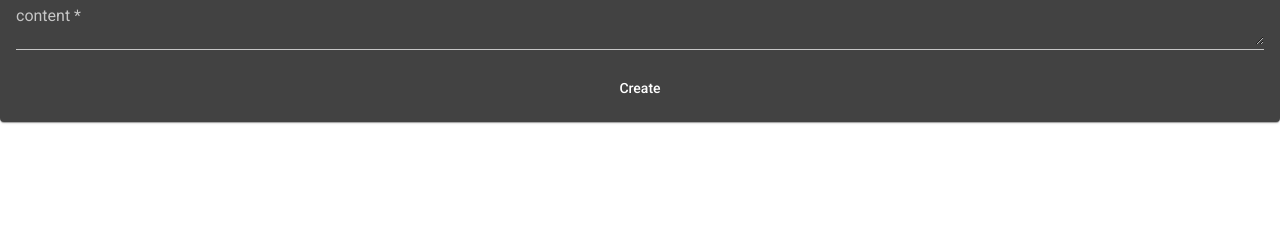
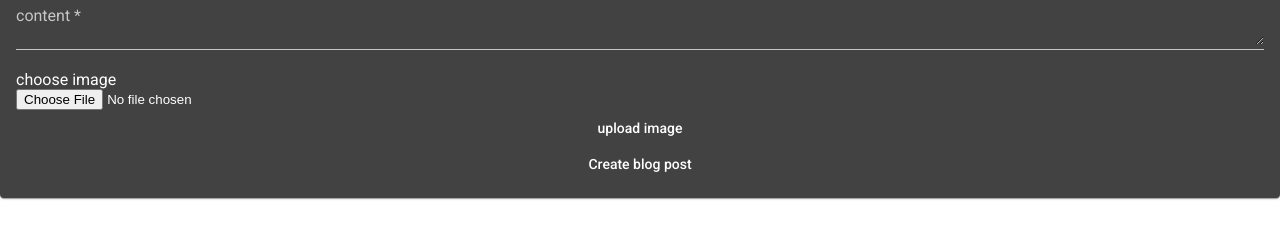
Before and after one commit to Toure2019/stack-mean-whisky-cms-clt, an Angular app: page /admin in a window 1280 px wide. Shown: the part 314-546 px from the top of the page. Built offline with nearby package versions, Linux system fonts and the light colour scheme; no server answers.

Commit message:
S5: Upload d'image depuis Angular vers le serveur Express.js

```diff
--- a/src/app/blogpost-create/blogpost-create.component.html
+++ b/src/app/blogpost-create/blogpost-create.component.html
@@ -10,7 +10,11 @@
             <mat-form-field>
                 <textarea matInput placeholder="content" required formControlName="content"></textarea>
             </mat-form-field>
-            <button mat-button type="submit">Create</button>
+            <label for="image">choose image</label>
+            <input type="file" name="image" id="image" formControlName="image" >
+
+            <button type="button" mat-button (click)="upload()">upload image</button>
+            <button mat-button type="submit">Create blog post</button>
         </div>
     </form>
 </mat-card>
--- a/src/app/blogpost-create/blogpost-create.component.ts
+++ b/src/app/blogpost-create/blogpost-create.component.ts
@@ -1,4 +1,4 @@
-import { Component, OnInit } from '@angular/core';
+import { Component, OnInit, ElementRef } from '@angular/core';
 import { FormGroup, FormBuilder, FormGroupDirective } from '@angular/forms';
 import { BlogpostService } from '../blogpost.service';
 
@@ -10,7 +10,7 @@
 export class BlogpostCreateComponent implements OnInit {
   creationForm: FormGroup;
 
-  constructor(private fb: FormBuilder, private blogpostService: BlogpostService) { }
+  	constructor(private fb: FormBuilder, private blogpostService: BlogpostService, private el: ElementRef) { }
 
   	ngOnInit() {
     	this.createForm();
@@ -20,8 +20,19 @@
 		this.creationForm = this.fb.group({
 		title: '',
 		subTitle: '',
-      content: ''
+		content: '',
+		image: ''
 		});
+	}
+
+	upload() {
+		let inputEl: HTMLInputElement = this.el.nativeElement.querySelector('#image');
+		let fileCount: number = inputEl.files.length;
+		if (fileCount > 0) {
+			let formData = new FormData();
+			formData.append('image', inputEl.files.item(0));
+			this.blogpostService.uploadImage(formData).subscribe(data => console.log(data), err => console.error(err));
+		}
 	}
 
   	createBlogpost(formDirective: FormGroupDirective) {
--- a/src/app/blogpost.service.ts
+++ b/src/app/blogpost.service.ts
@@ -41,4 +41,8 @@
   handleBlogpostCreated() {
     return this.blogpostCreated.asObservable();
   }
+
+  uploadImage(formData: FormData) {
+    return this.httpClient.post<any>(`${this.baseUrl}/images`, formData);
+  }
 }
```
Lines whose indentation alone changed are shown as unchanged.
